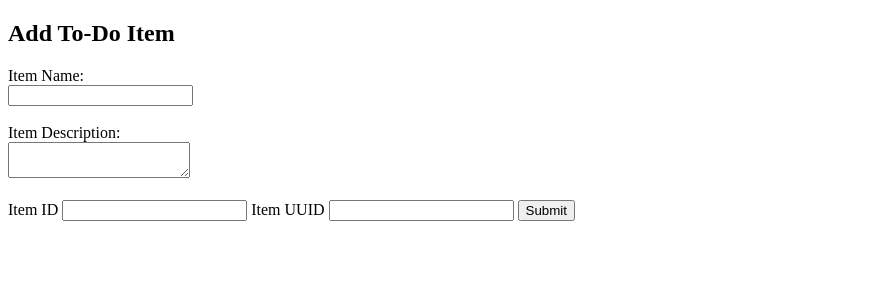
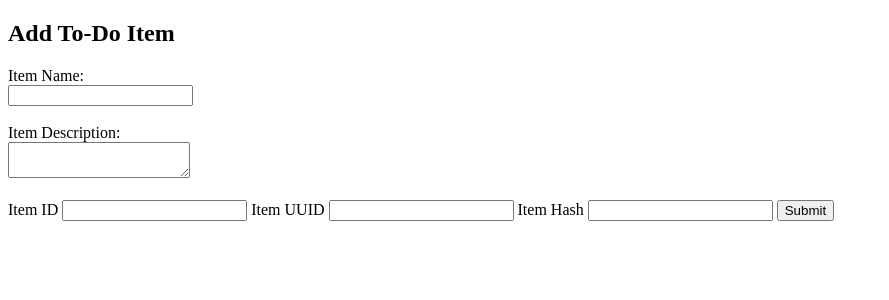
Before and after one commit to Shanti9093/VersionCl_Ass, a Flask app: page /todo in a window 1280 px wide. Shown: the top 300 px of the page, without its empty margins (0-889 px from the left). Run offline with Flask 3, Linux system fonts and the light colour scheme.

Commit message:
Add Item Hash field to todo form

```diff
--- a/templates/todo.html
+++ b/templates/todo.html
@@ -19,6 +19,9 @@
         <label>Item UUID</label>
         <input type="text" name="item_uuid">
 
+        <label>Item Hash</label>
+        <input type="text" name="item_hash">
+
         <button type="submit">Submit</button>
     </form>
 
```
